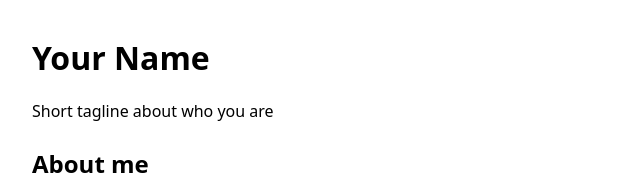
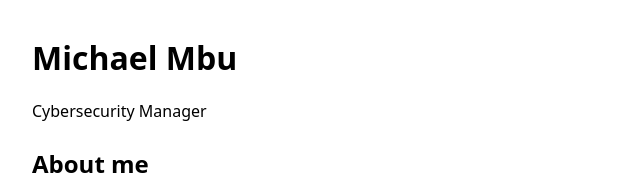
Before and after one commit to Mmbu1987/prdv251-portfolio-mbu, a plain HTML site: page project/index.html in a window 1280 px wide. Shown: the top 181 px of the page, without its empty margins (0-640 px from the left). Drawn offline with Linux system fonts and the light colour scheme.

Commit message:
Update index.html

```diff
--- a/project/index.html
+++ b/project/index.html
@@ -1,8 +1,8 @@
 <!doctype html><html><head><meta charset="utf-8"><meta name="viewport" content="width=device-width, initial-scale=1"><title>My Portfolio</title>
 <link rel="stylesheet" href="assets/css/style.css"></head>
 <body><header>
-<h1>Your Name</h1>
-<p>Short tagline about who you are</p>
+<h1>Michael Mbu</h1>
+<p>Cybersecurity Manager</p>
 </header>
 <main>
   <section>
```
